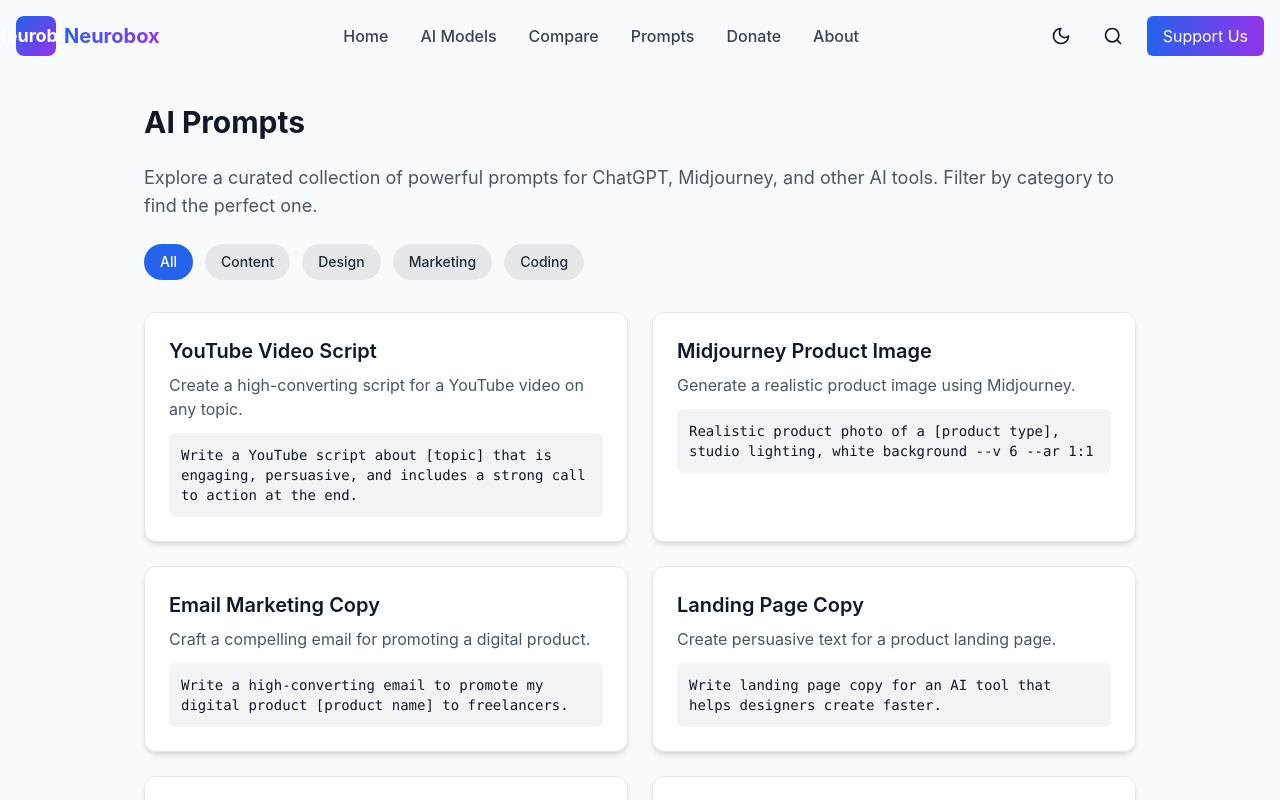
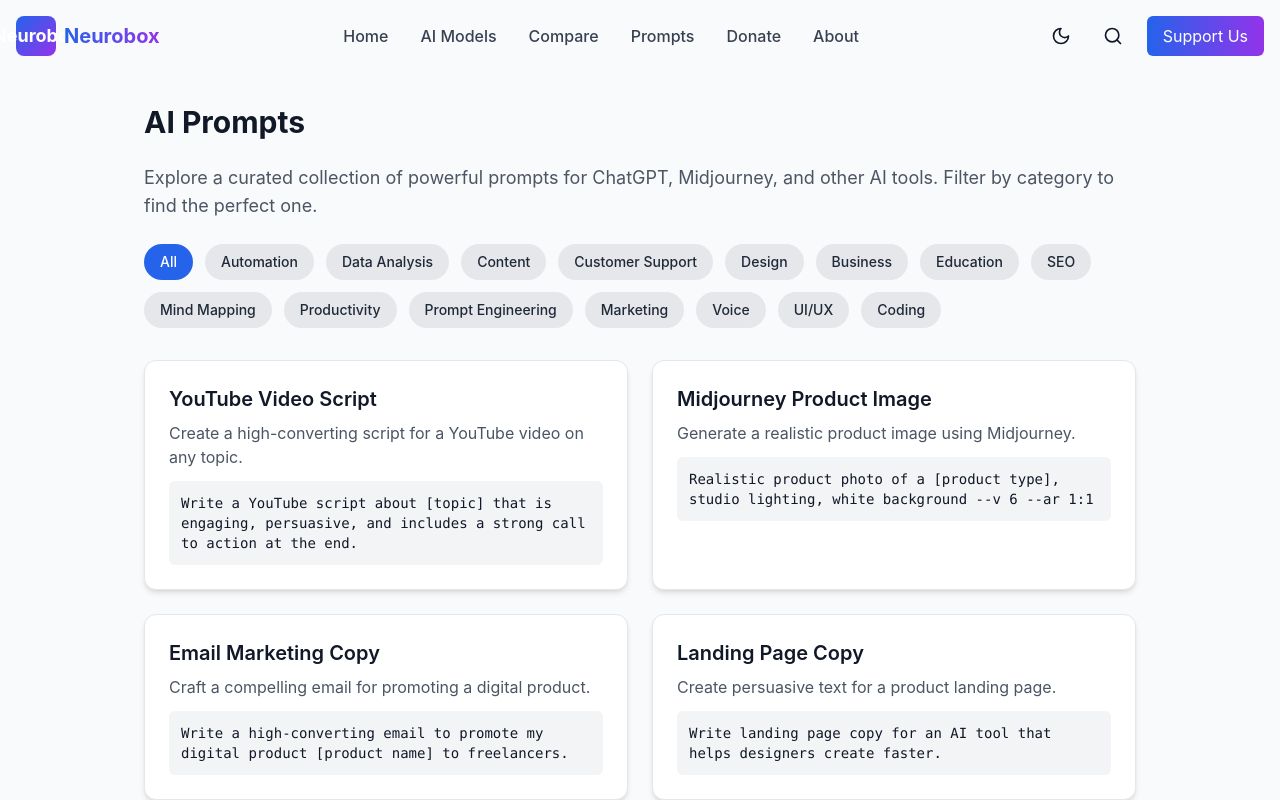
Before and after one commit to Rainur84/project100ai, a React (Vite) app: page /prompts in a window 1280 px wide. Shown: the top 800 px of the page. Built offline with nearby package versions, Linux system fonts and the light colour scheme.

Commit message:
Обновление: [опиши кратко, что изменено]

```diff
--- a/src/pages/PromptsPage.tsx
+++ b/src/pages/PromptsPage.tsx
@@ -249,7 +249,7 @@ const prompts = [
   },
 ];
 
-const categories = ['All', 'Content', 'Design', 'Marketing', 'Coding'];
+const categories = ['All', 'Automation', 'Data Analysis', 'Content', 'Customer Support', 'Design', 'Business', 'Education', 'SEO', 'Mind Mapping', 'Productivity', 'Prompt Engineering', 'Marketing', 'Voice', 'UI/UX', 'Coding'];
 
 const PromptsPage = () => {
   const [selectedCategory, setSelectedCategory] = useState('All');
```
